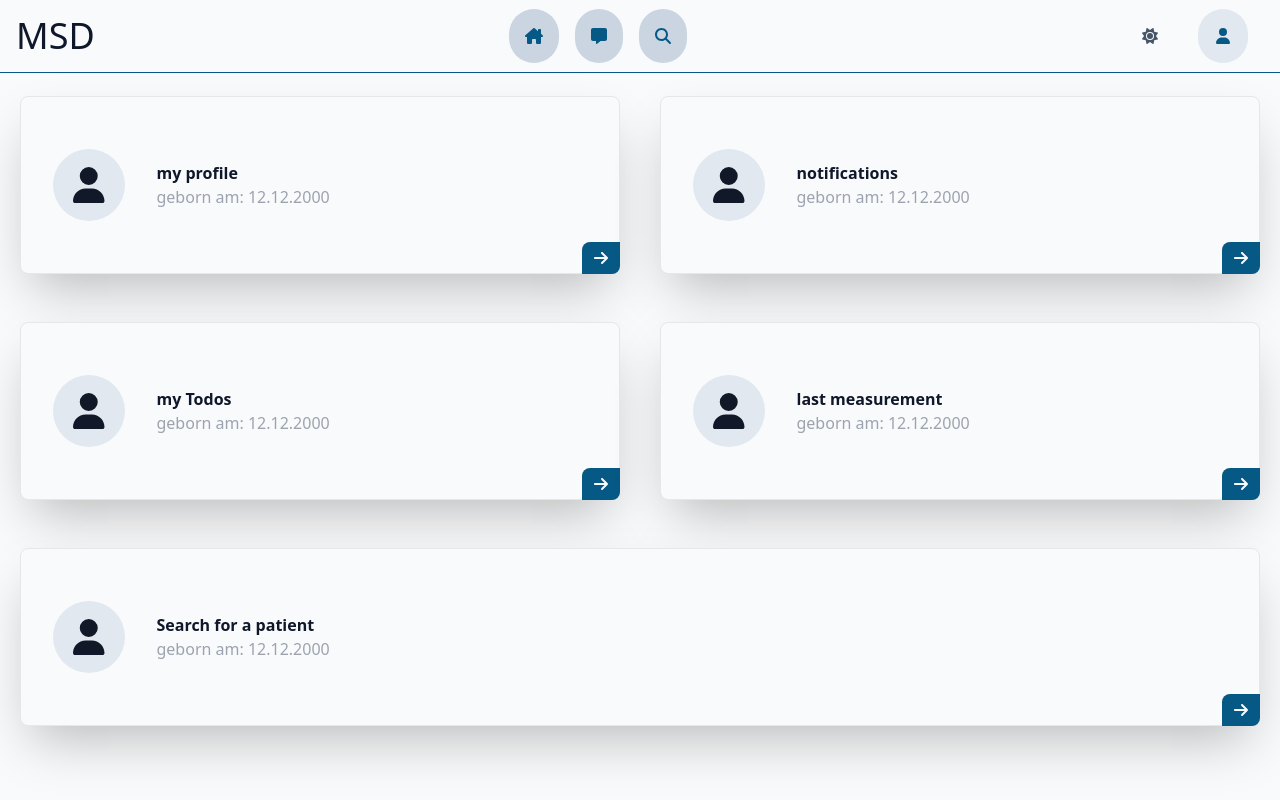
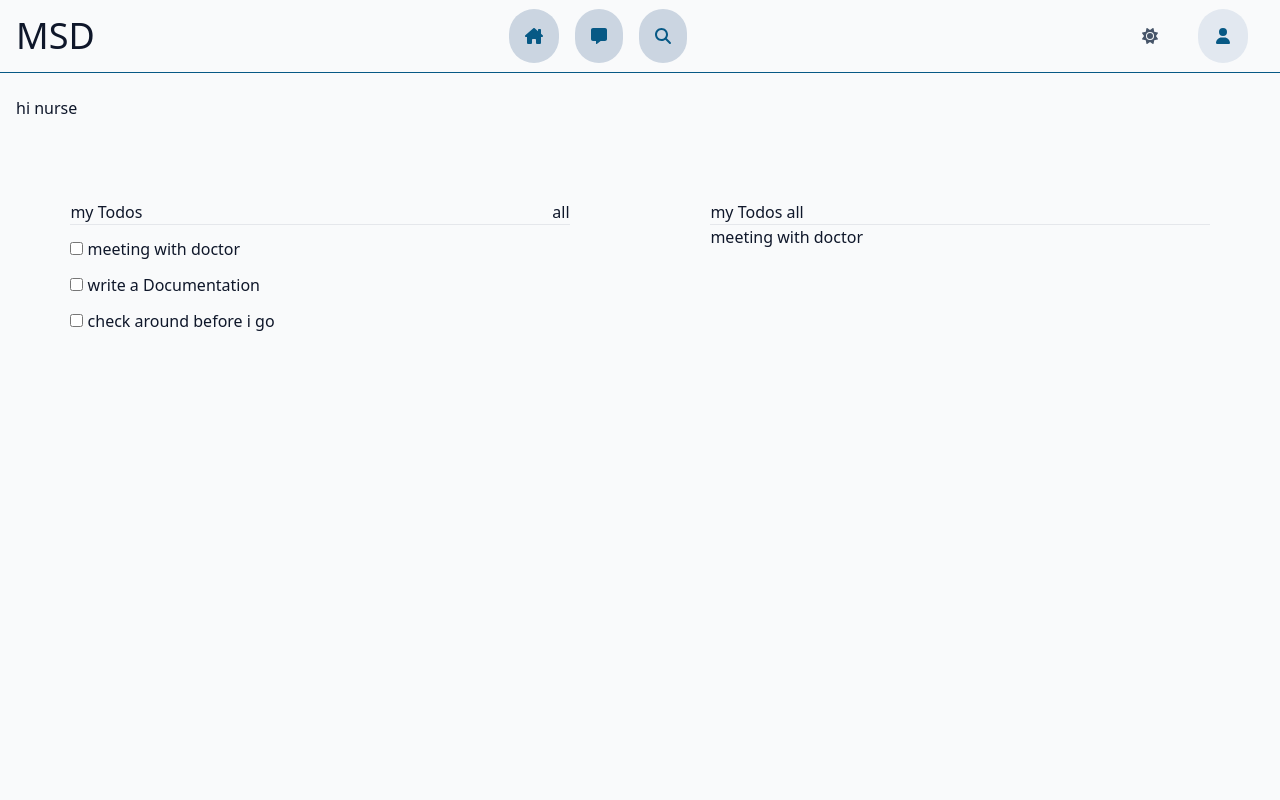
Before and after one commit to elalawani/sensor, a Vue app in the folder sensor_frontend/: page / in a window 1280 px wide. Built offline with nearby package versions, Linux system fonts and the light colour scheme.

Commit message:
update home page

```diff
--- a/sensor_frontend/src/views/DashboardView.vue
+++ b/sensor_frontend/src/views/DashboardView.vue
@@ -1,94 +1,53 @@
 <template>
-    <div class="flex sm:flex-row flex-col justify-around mt-14">
-        <div class="mt-10 mx-5 w-full">
-        <router-link to="/">
-            <div class="flex items-center hover:py-9 p-8 bg-gray-50 shadow-2xl border hover:border-sky-800 rounded-lg mb-2
-            transition-all duration-300 ease-linear relative">
-                <i class="py-4 px-5 text-gray-900 bg-slate-200 rounded-full text-4xl">
-                    <font-awesome-icon icon="fa-solid fa-user" />
-                </i>
-                <div class="text-slate-900 p-8">
-                    <strong>my profile</strong><br>
-                    <span class="text-gray-400">geborn am: 12.12.2000</span>
-                </div>
-                <div class="bg-sky-800 absolute px-3 py-1 bottom-[-1px] right-[-1px] text-gray-50 rounded-br-lg rounded-tl-lg">
-                    <font-awesome-icon icon="fa-solid fa-arrow-right" />
+    <div class="mt-24 mx-4">
+        <div> hi <span> nurse </span></div>
+
+        <div class="flex flex-col sm:flex-row justify-around mt-20">
+            <div class="w-2/5 mb-4 sm-mb-0">
+                <div class="flex justify-between">
+                    <span>
+                    my Todos
+                    </span>
+                    <router-link to="/">
+                        all
+                    </router-link>
+                    </div>
+                <div>
+                    <hr>
+                    <ul class="list">
+                        <li class="my-3">
+                            <input type="checkbox" name="" id="">
+                            <span> meeting with doctor </span>
+                        </li>
+                        <li class="mb-3">
+                            <input type="checkbox" name="" id="">
+                            <span> write a Documentation </span>
+                        </li>
+                        <li class="mb-3">
+                            <input type="checkbox" name="" id="">
+                            <span> check around before i go</span>
+                        </li>
+                    </ul>
                 </div>
             </div>
-        </router-link>
-    </div>
-        <div class="mt-10 mx-5 w-full">
-        <router-link to="/">
-            <div class="flex items-center hover:py-9 p-8 bg-gray-50 shadow-2xl border hover:border-sky-800 rounded-lg mb-2
-            transition-all duration-300 ease-linear relative">
-                <i class="py-4 px-5 text-gray-900 bg-slate-200 rounded-full text-4xl">
-                    <font-awesome-icon icon="fa-solid fa-user" />
-                </i>
-                <div class="text-slate-900 p-8">
-                    <strong>notifications</strong><br>
-                    <span class="text-gray-400">geborn am: 12.12.2000</span>
-                </div>
-                <div class="bg-sky-800 absolute px-3 py-1 bottom-[-1px] right-[-1px] text-gray-50 rounded-br-lg rounded-tl-lg">
-                    <font-awesome-icon icon="fa-solid fa-arrow-right" />
+            <div class="w-2/5 sm:ml-8">
+                <span>
+                    my Todos
+                </span>
+                <span>
+                    all
+                </span>
+                <hr>
+                <div>
+                    <ul>
+                        <li>
+                            meeting with doctor
+                        </li>
+                    </ul>
                 </div>
             </div>
-        </router-link>
-    </div>
-    </div>
-    <div class="flex sm:flex-row flex-col justify-evenly">
-        <div class="mt-10 mx-5 w-full">
-        <router-link to="/">
-            <div class="flex items-center hover:py-9 p-8 bg-gray-50 shadow-2xl border hover:border-sky-800 rounded-lg mb-2
-            transition-all duration-300 ease-linear relative">
-                <i class="py-4 px-5 text-gray-900 bg-slate-200 rounded-full text-4xl">
-                    <font-awesome-icon icon="fa-solid fa-user" />
-                </i>
-                <div class="text-slate-900 p-8">
-                    <strong>my Todos</strong><br>
-                    <span class="text-gray-400">geborn am: 12.12.2000</span>
-                </div>
-                <div class="bg-sky-800 absolute px-3 py-1 bottom-[-1px] right-[-1px] text-gray-50 rounded-br-lg rounded-tl-lg">
-                    <font-awesome-icon icon="fa-solid fa-arrow-right" />
-                </div>
-            </div>
-        </router-link>
-    </div>
-        <div class="mt-10 mx-5 w-full">
-        <router-link to="/">
-            <div class="flex items-center hover:py-9 p-8 bg-gray-50 shadow-2xl border hover:border-sky-800 rounded-lg mb-2
-            transition-all duration-300 ease-linear relative">
-                <i class="py-4 px-5 text-gray-900 bg-slate-200 rounded-full text-4xl">
-                    <font-awesome-icon icon="fa-solid fa-user" />
-                </i>
-                <div class="text-slate-900 p-8">
-                    <strong>last measurement</strong><br>
-                    <span class="text-gray-400">geborn am: 12.12.2000</span>
-                </div>
-                <div class="bg-sky-800 absolute px-3 py-1 bottom-[-1px] right-[-1px] text-gray-50 rounded-br-lg rounded-tl-lg">
-                    <font-awesome-icon icon="fa-solid fa-arrow-right" />
-                </div>
-            </div>
-        </router-link>
-    </div>
-    </div>
-    <div class="flex sm:flex-row flex-col justify-evenly">
-        <div class="mt-10 mx-5 w-full">
-        <router-link to="/">
-            <div class="flex items-center hover:py-9 p-8 bg-gray-50 shadow-2xl border hover:border-sky-800 rounded-lg mb-2
-            transition-all duration-300 ease-linear relative">
-                <i class="py-4 px-5 text-gray-900 bg-slate-200 rounded-full text-4xl">
-                    <font-awesome-icon icon="fa-solid fa-user" />
-                </i>
-                <div class="text-slate-900 p-8">
-                    <strong>Search for a patient</strong><br>
-                    <span class="text-gray-400">geborn am: 12.12.2000</span>
-                </div>
-                <div class="bg-sky-800 absolute px-3 py-1 bottom-[-1px] right-[-1px] text-gray-50 rounded-br-lg rounded-tl-lg">
-                    <font-awesome-icon icon="fa-solid fa-arrow-right" />
-                </div>
-            </div>
-        </router-link>
-    </div>
+
+        </div>
     </div>
 </template>
 <script setup>
```
